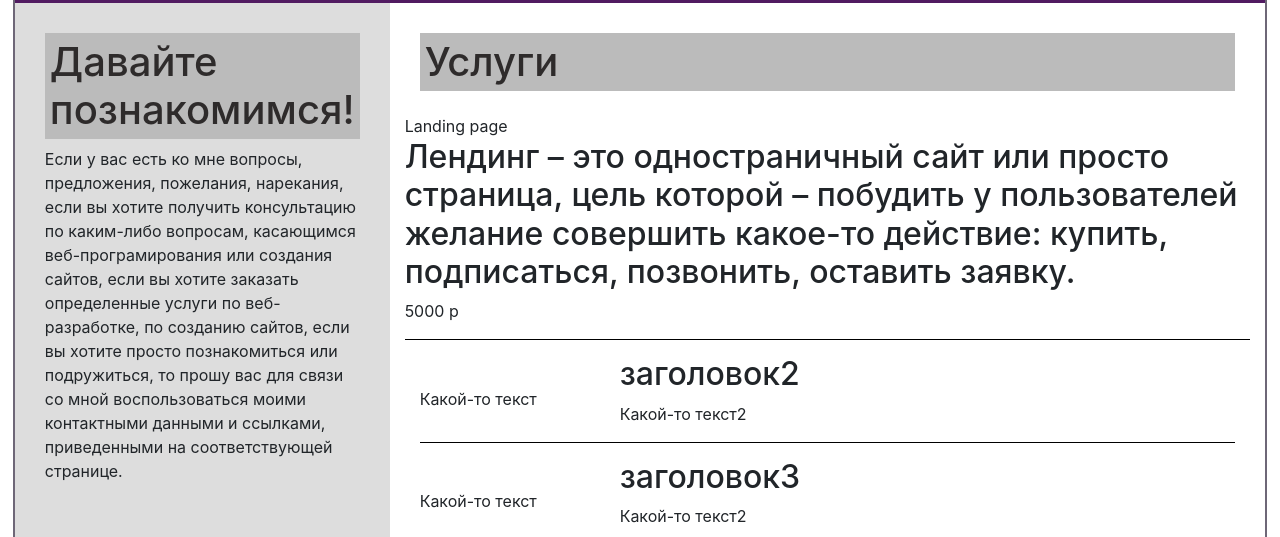
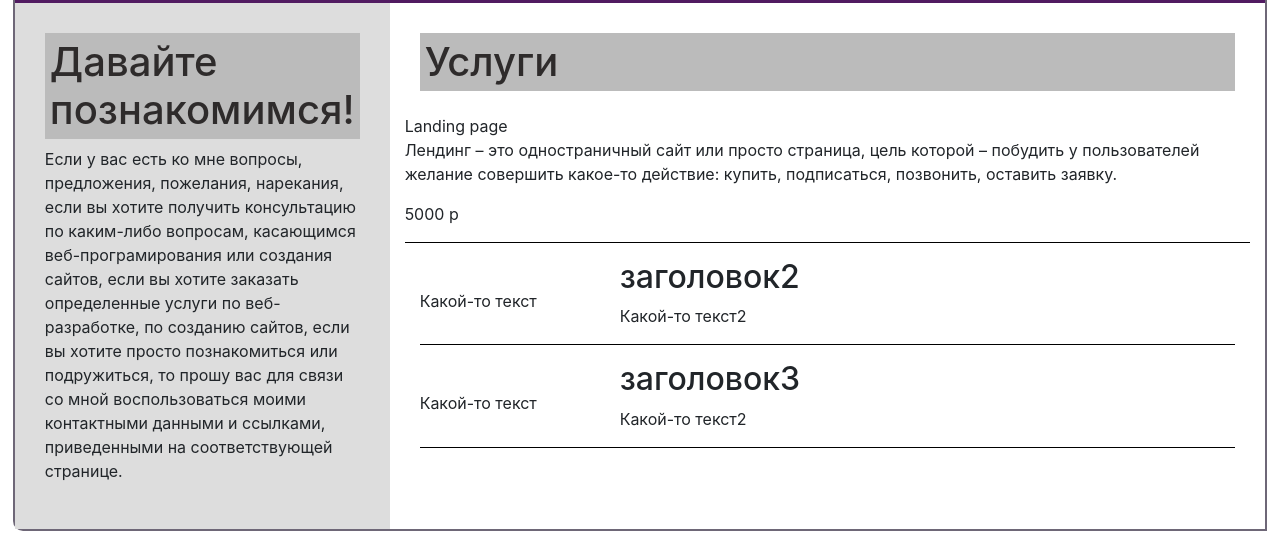
Before and after one commit to Verkaaa/Vera, a plain HTML site: page index.html in a window 1280 px wide. Shown: the part 232-769 px from the top of the page. Drawn offline with nearby package versions, Linux system fonts and the light colour scheme.

Commit message:
Update index.html

```diff
--- a/index.html
+++ b/index.html
@@ -53,7 +53,7 @@
 
                     <div class="row">
                             <div class="left"> Landing page </div>
-                            <div> <h2> Лендинг – это одностраничный сайт или просто страница, цель которой – побудить у пользователей желание совершить какое-то действие: купить, подписаться, позвонить, оставить заявку. </h2> <p>5000 p </p></div>
+                            <div> <p> Лендинг – это одностраничный сайт или просто страница, цель которой – побудить у пользователей желание совершить какое-то действие: купить, подписаться, позвонить, оставить заявку. </p> <p>5000 p </p></div>
                     </div>
                     </div>
                     <div class="rows">
```
